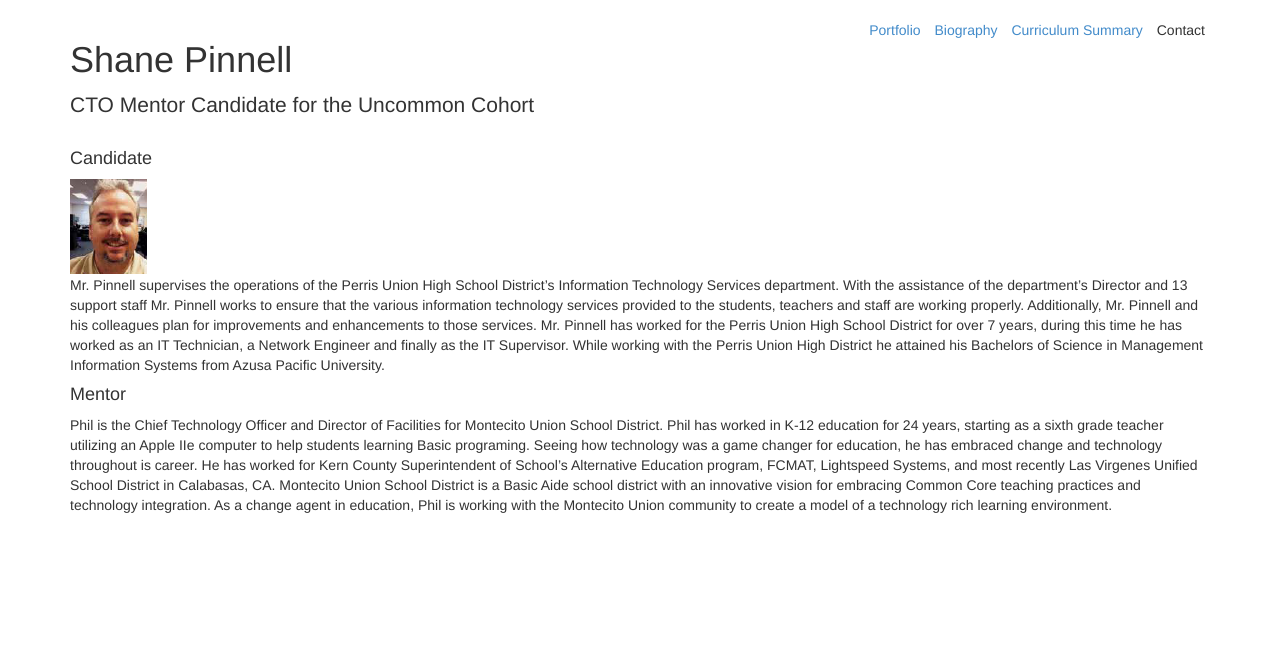
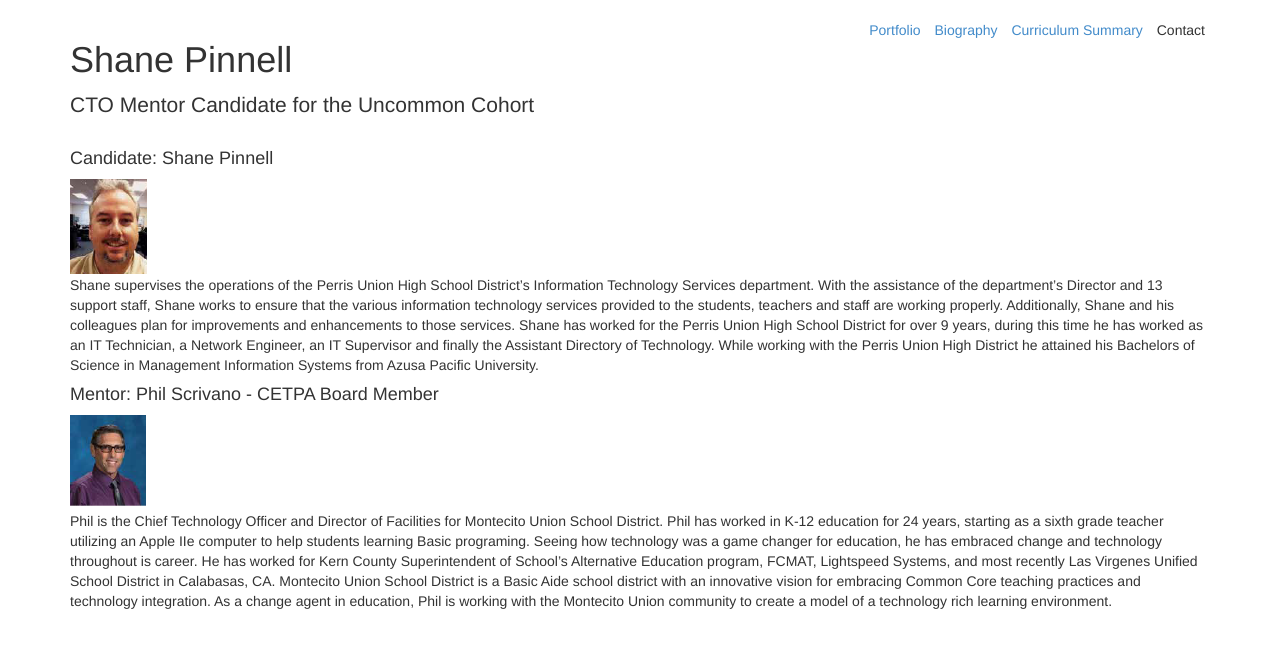
Before and after one commit to shanepinnell/shanepinnell.github.io, a Jekyll site: the page built from cto_mentor/biography.html, in a window 1280 px wide. Shown: the top 648 px of the page. Built offline with Jekyll 4.4.1, drawn with Linux system fonts in a browser that asks for light colours; nearby versions of some CDN libraries; library files that are not in the unit come from our copies.

Commit message:
updated biography

```diff
--- a/cto_mentor/biography.html
+++ b/cto_mentor/biography.html
@@ -2,16 +2,14 @@
 layout: cto_mentor
 title: Shane Pinnell CTO Portfolio
 ---
-<h4>Candidate</h4>
+<h4>Candidate: Shane Pinnell</h4>
 <img src="/assets/images/shane.png" alt="Shane Pinnell" />
 <p>
-	Mr. Pinnell supervises the operations of the Perris Union High School District’s Information Technology Services department. With the assistance of the department’s Director and 13 support
-staff Mr. Pinnell works to ensure that the various information technology services provided to the students, teachers and staff are working properly. Additionally, Mr. Pinnell and his colleagues plan
-for improvements and enhancements to those services. Mr. Pinnell has worked for the Perris Union High School District for over 7 years, during this time he has worked as an IT Technician, a Network
-Engineer and finally as the IT Supervisor. While working with the Perris Union High District he attained his Bachelors of Science in Management Information Systems from Azusa Pacific University.
+	Shane supervises the operations of the Perris Union High School District’s Information Technology Services department. With the assistance of the department’s Director and 13 support staff, Shane works to ensure that the various information technology services provided to the students, teachers and staff are working properly. Additionally, Shane and his colleagues plan for improvements and enhancements to those services. Shane has worked for the Perris Union High School District for over 9 years, during this time he has worked as an IT Technician, a Network Engineer, an IT Supervisor and finally the Assistant Directory of Technology. While working with the Perris Union High District he attained his Bachelors of Science in Management Information Systems from Azusa Pacific University.
 </p>
 
-<h4>Mentor</h4>
+<h4>Mentor: Phil Scrivano - CETPA Board Member</h4>
+<img src="/assets/images/phil.png" alt="Phil Scrivano" />
 <p>
 	Phil is the Chief Technology Officer and Director of Facilities for Montecito Union School District. Phil has worked in K-12 education for 24 years, starting as a sixth grade teacher utilizing an Apple IIe computer to help students learning Basic programing. Seeing how technology was a game changer for education, he has embraced change and technology throughout is career. He has worked for Kern County Superintendent of School’s Alternative Education program, FCMAT, Lightspeed Systems, and most recently Las Virgenes Unified School District in Calabasas, CA. Montecito Union School District is a Basic Aide school district with an innovative vision for embracing Common Core teaching practices and technology integration. As a change agent in education, Phil is working with the Montecito Union community to create a model of a technology rich learning environment.
 </p>
```
